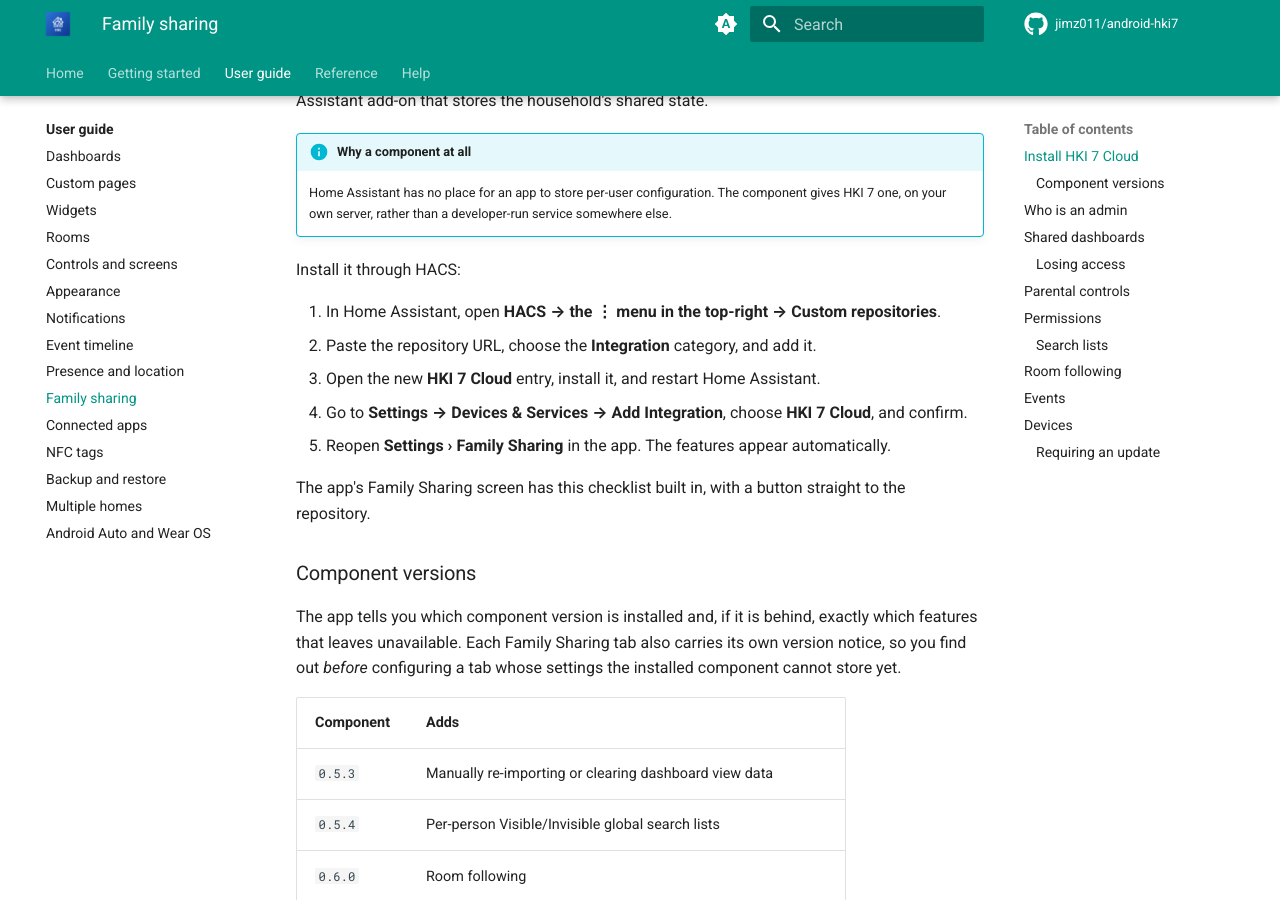
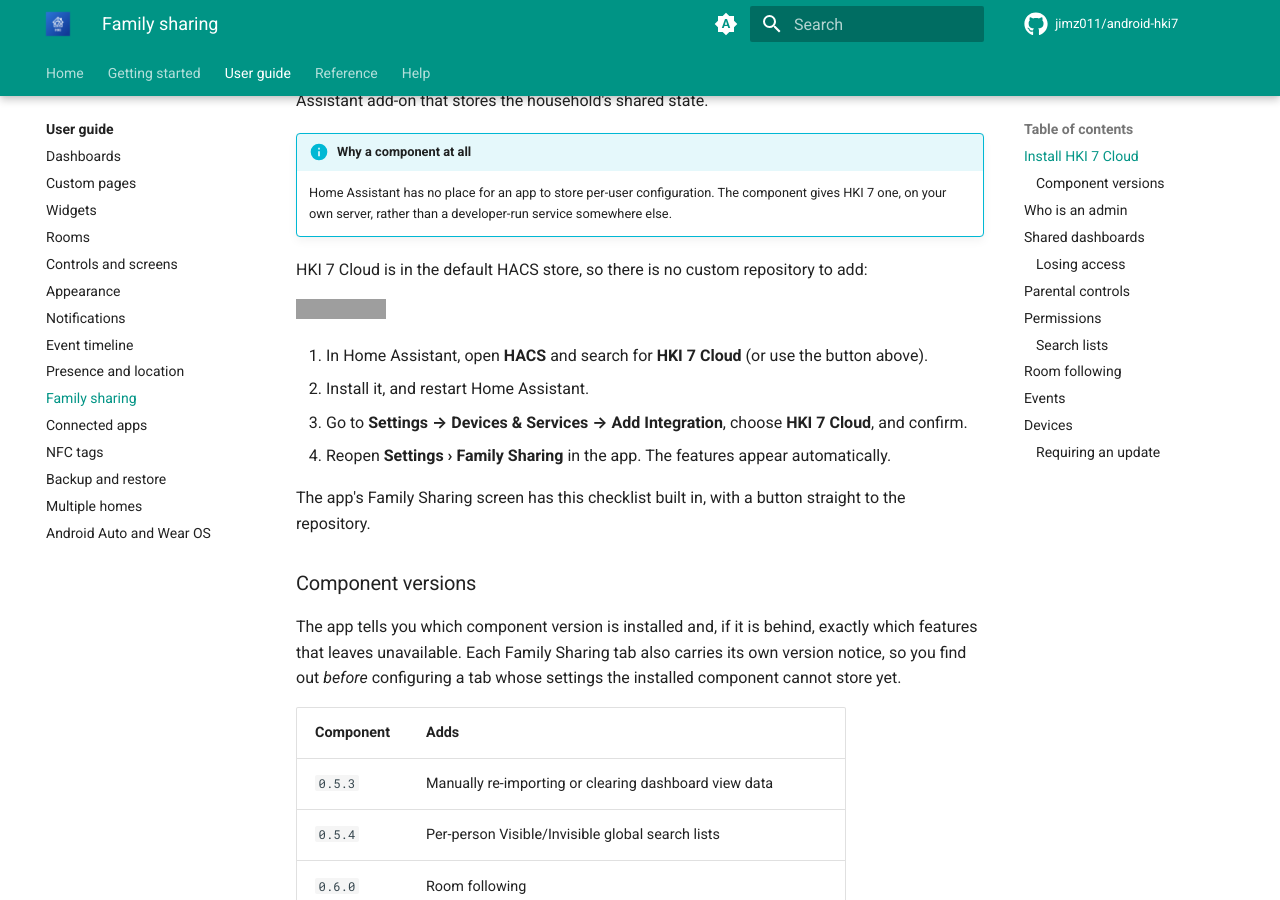
Before and after one commit to jimz011/android-hki7, an MkDocs documentation site: the page built from docs/guide/family-sharing.md, in a window 1280 px wide and 900 px high, scrolled down 375 px. Built offline with MkDocs 1.6.1 and Material for MkDocs 9.7.7, drawn with Linux system fonts in a browser that asks for light colours; comment, search, counter and statistics services are not loaded; grey boxes are pictures that could not be loaded.

Commit message:
Install HKI 7 Cloud from the default HACS store
It no longer needs adding as a custom repository.

Co-Authored-By: Claude Opus 5.5 <noreply@anthropic.com>

```diff
--- a/docs/guide/family-sharing.md
+++ b/docs/guide/family-sharing.md
@@ -17,13 +17,14 @@ Assistant add-on that stores the household's shared state.
     Home Assistant has no place for an app to store per-user configuration. The component gives
     HKI 7 one, on your own server, rather than a developer-run service somewhere else.
 
-Install it through HACS:
+HKI 7 Cloud is in the default HACS store, so there is no custom repository to add:
 
-1. In Home Assistant, open **HACS → the ⋮ menu in the top-right → Custom repositories**.
-2. Paste the repository URL, choose the **Integration** category, and add it.
-3. Open the new **HKI 7 Cloud** entry, install it, and restart Home Assistant.
-4. Go to **Settings → Devices & Services → Add Integration**, choose **HKI 7 Cloud**, and confirm.
-5. Reopen **Settings › Family Sharing** in the app. The features appear automatically.
+[![Open your Home Assistant instance and open this repository in HACS.](https://my.home-assistant.io/badges/hacs_repository.svg)](https://my.home-assistant.io/redirect/hacs_repository/?owner=jimz011&repository=HKI7-Cloud-Component&category=integration)
+
+1. In Home Assistant, open **HACS** and search for **HKI 7 Cloud** (or use the button above).
+2. Install it, and restart Home Assistant.
+3. Go to **Settings → Devices & Services → Add Integration**, choose **HKI 7 Cloud**, and confirm.
+4. Reopen **Settings › Family Sharing** in the app. The features appear automatically.
 
 The app's Family Sharing screen has this checklist built in, with a button straight to the
 repository.
```
